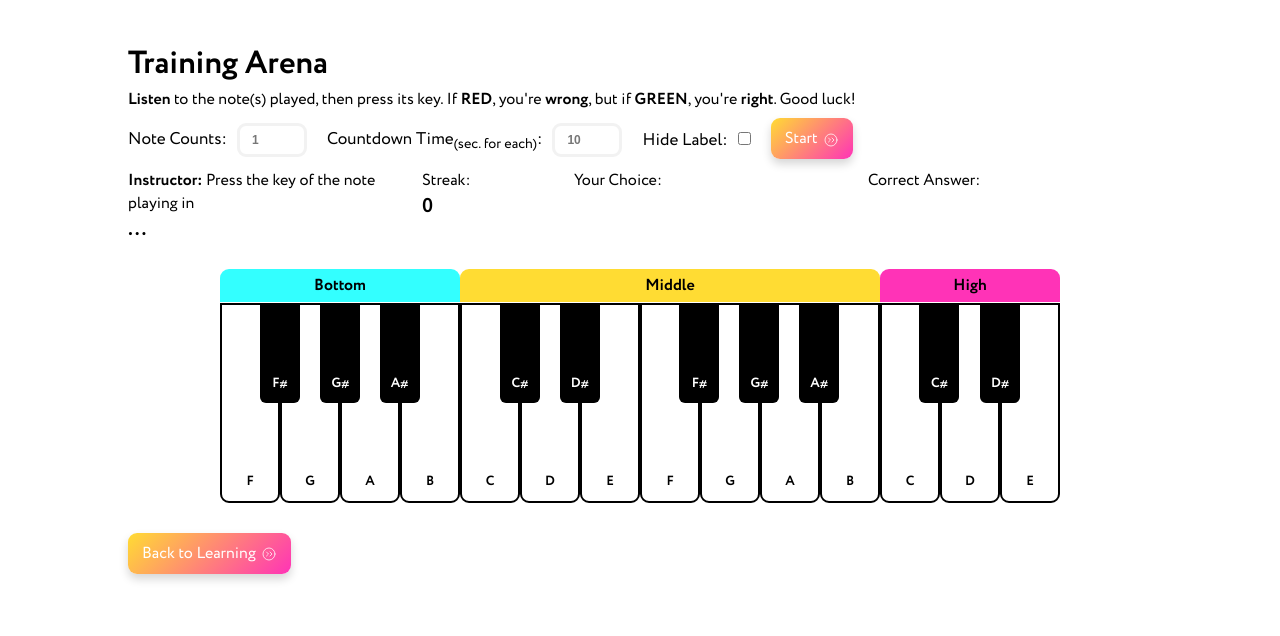
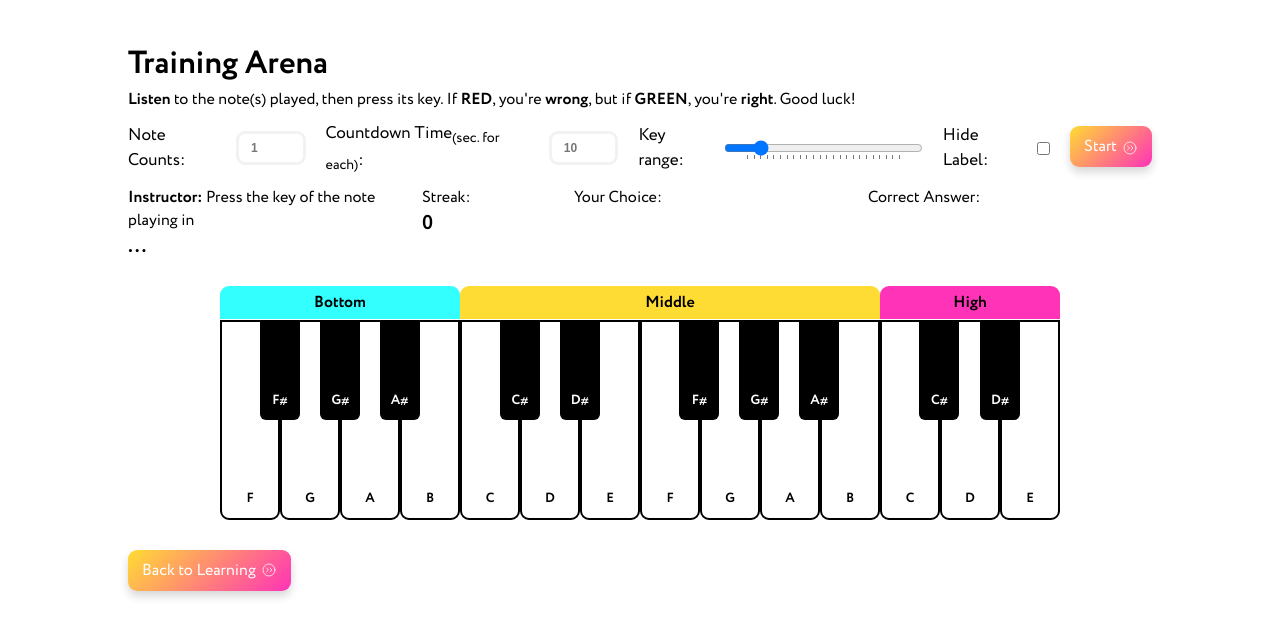
Before and after one commit to the-real-i9/Keybord-Sound--Quiz-Game, a React (Vite) app: page / in a window 1280 px wide. Both pictures are taken after a click on the button "Start Training". Shown: the top 636 px of the page. Built offline with nearby package versions, Linux system fonts and the light colour scheme; no server answers.

Commit message:
key range implemented

```diff
--- a/src/components/TrainingArena.jsx
+++ b/src/components/TrainingArena.jsx
@@ -1,14 +1,15 @@
-import {Fragment, useContext, useEffect, useRef, useState} from "react"
+import { Fragment, useContext, useEffect, useRef, useState } from "react"
 import "./TrainingArena.sass"
 import PianoLayout from "./PianoLayout"
 import AppContext from "../AppContext"
 
 function TrainingArena() {
-	const {setPage, audBuffers} = useContext(AppContext)
+  const { setPage, audBuffers } = useContext(AppContext)
 
   const [notesCountValue, setNotesCountValue] = useState(1)
   const [countdownTimeValue, setCountDownTimeValue] = useState(10)
   const [gameStart, setGameStart] = useState(false)
+  const [keyRangePoint, setKeyRangePoint] = useState(3)
   const [hideLabel, setHideLabel] = useState(false)
 
   const [countdown, setCountdown] = useState(null)
@@ -82,7 +83,7 @@ function TrainingArena() {
   }, [randKeys.current, gameIsOver])
 
   const playRandKey = () => {
-		const keys = [...Object.keys(audBuffers)]
+    const keys = [...Object.keys(audBuffers)].slice(0, keyRangePoint)
     // select a random key
     const rks = []
     for (let i = 0; i < notesCountValue; i++) {
@@ -157,9 +158,9 @@ function TrainingArena() {
     setComboKeys([])
     setRemark("")
     setGameIsOver(false)
-        const keyElems = [...document.querySelectorAll('.key, .key-black')]
+    const keyElems = [...document.querySelectorAll(".key, .key-black")]
     keyElems.forEach((elem) => {
-            elem.classList.remove("correct",  "incorrect")
+      elem.classList.remove("correct", "incorrect")
     })
   }
 
@@ -171,8 +172,7 @@ function TrainingArena() {
   const gameOver = () => {
     setGameStart(false)
     setGameIsOver(true)
-		randKeys.current
-			.forEach((id) => {
+    randKeys.current.forEach((id) => {
       document.getElementById(id).classList.add("correct")
     })
   }
@@ -244,6 +244,43 @@ function TrainingArena() {
             onChange={(ev) => setCountDownTimeValue(ev.target.value)}
           />
         </div>
+        <div className="key-range">
+          <span>Key range:</span>
+          <input
+            type="range"
+            min={1}
+            max={24}
+						list="key-range-markers"
+            value={keyRangePoint}
+            onChange={(ev) => setKeyRangePoint(ev.target.value)}
+          />
+          <datalist id="key-range-markers">
+            <option value="1"></option>
+            <option value="2"></option>
+            <option value="3"></option>
+            <option value="4"></option>
+            <option value="5"></option>
+            <option value="6"></option>
+            <option value="7"></option>
+            <option value="8"></option>
+            <option value="9"></option>
+            <option value="10"></option>
+            <option value="11"></option>
+            <option value="12"></option>
+            <option value="13"></option>
+            <option value="14"></option>
+            <option value="15"></option>
+            <option value="16"></option>
+            <option value="17"></option>
+            <option value="18"></option>
+            <option value="19"></option>
+            <option value="20"></option>
+            <option value="21"></option>
+            <option value="22"></option>
+            <option value="23"></option>
+            <option value="24"></option>
+          </datalist>
+        </div>
         <div className="hide-label">
           <span>Hide Label:</span>
           <input
@@ -296,7 +333,7 @@ function TrainingArena() {
         <div className="referee-timing">
           {countdown === 0 ? <p className="timesup">Time's Up</p> : null}
           {countdown !== 0 ? (
-						<Fragment>
+            <>
               <p>
                 <strong>Instructor:</strong> Press the key of the note playing
                 in
@@ -304,7 +341,7 @@ function TrainingArena() {
               <div className="countdown">
                 {!gameStart ? "..." : `${countdown}s`}
               </div>
-						</Fragment>
+            </>
           ) : null}
         </div>
         <div className="correct-streak">
@@ -314,7 +351,7 @@ function TrainingArena() {
         <div className="user-choice-validation">
           Your Choice:
           <div className="user-choice-val">
-						<div style={{color: remark}}>
+            <div style={{ color: remark }}>
               {oneKey
                 ? `${oneKey[0]}_${document.getElementById(oneKey).textContent}`
                 : comboKeys.length
@@ -331,7 +368,7 @@ function TrainingArena() {
           Correct Answer:
           <div className="corr-ans">
             {gameIsOver ? (
-							<div style={{color: "green"}}>
+              <div style={{ color: "green" }}>
                 {notesCountValue === 1
                   ? `${randKeys.current[0][0]}_${
                       document.getElementById(randKeys.current[0]).textContent
--- a/src/components/TrainingArena.sass
+++ b/src/components/TrainingArena.sass
@@ -37,10 +37,14 @@
             padding: 0
             width: auto
             cursor: pointer
+        input[type="range"]
+            width: 200px
         span
             font-size: 17px
         > div
             margin-right: 20px
+            display: flex
+            align-items: center
         button
             @include proceed-btn
             margin-top: -3px
```
Lines whose indentation alone changed are shown as unchanged.
